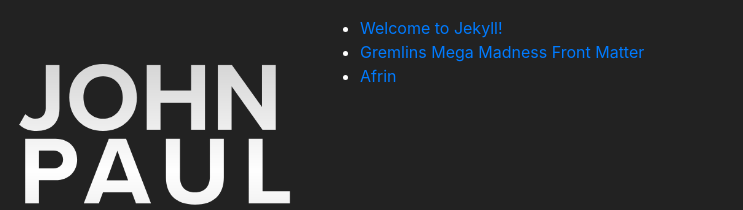
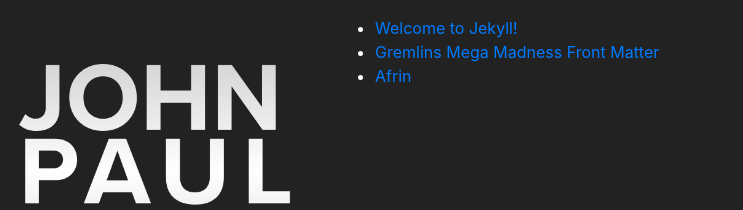
Before and after one commit to d-otis/jp-jekyll, a Jekyll site: the page built from index.markdown, in a window 1280 px wide. Shown: the top 210 px of the page, without its empty margins (0-743 px from the left). Built offline with Jekyll 4.4.1, drawn with Linux system fonts in a browser that asks for light colours; nearby versions of some CDN libraries; some web fonts are replaced.

```diff
--- a/_layouts/default.html
+++ b/_layouts/default.html
@@ -3,7 +3,9 @@
     <main class="container-fluid mt-3 content">
       <div class="row">
         {% include navigation.html %}
-        {{ content }}
+        <section class="col-sm-9 single">
+          {{ content }}
+        </section>
       </div> <!-- end of main row -->
     </main> <!-- end of main container -->
 
```
